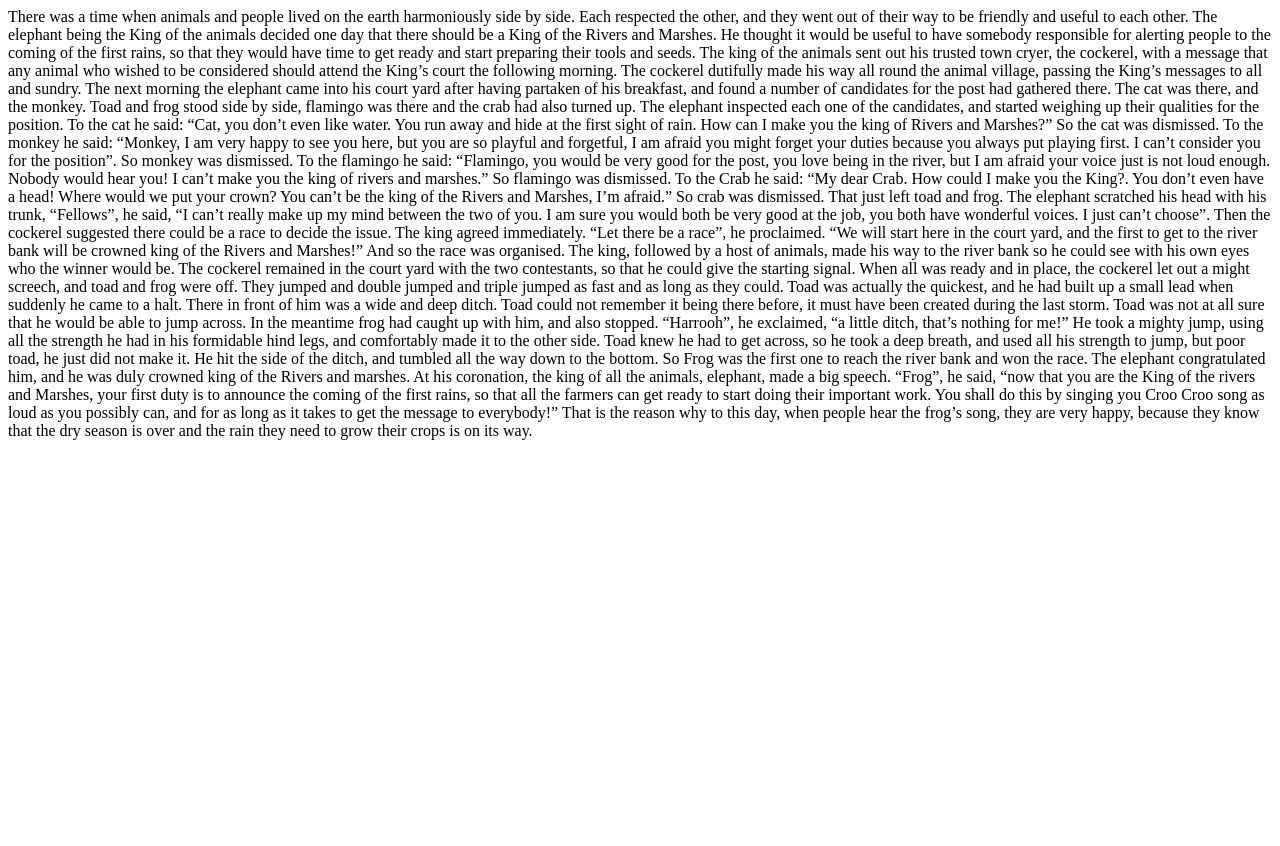
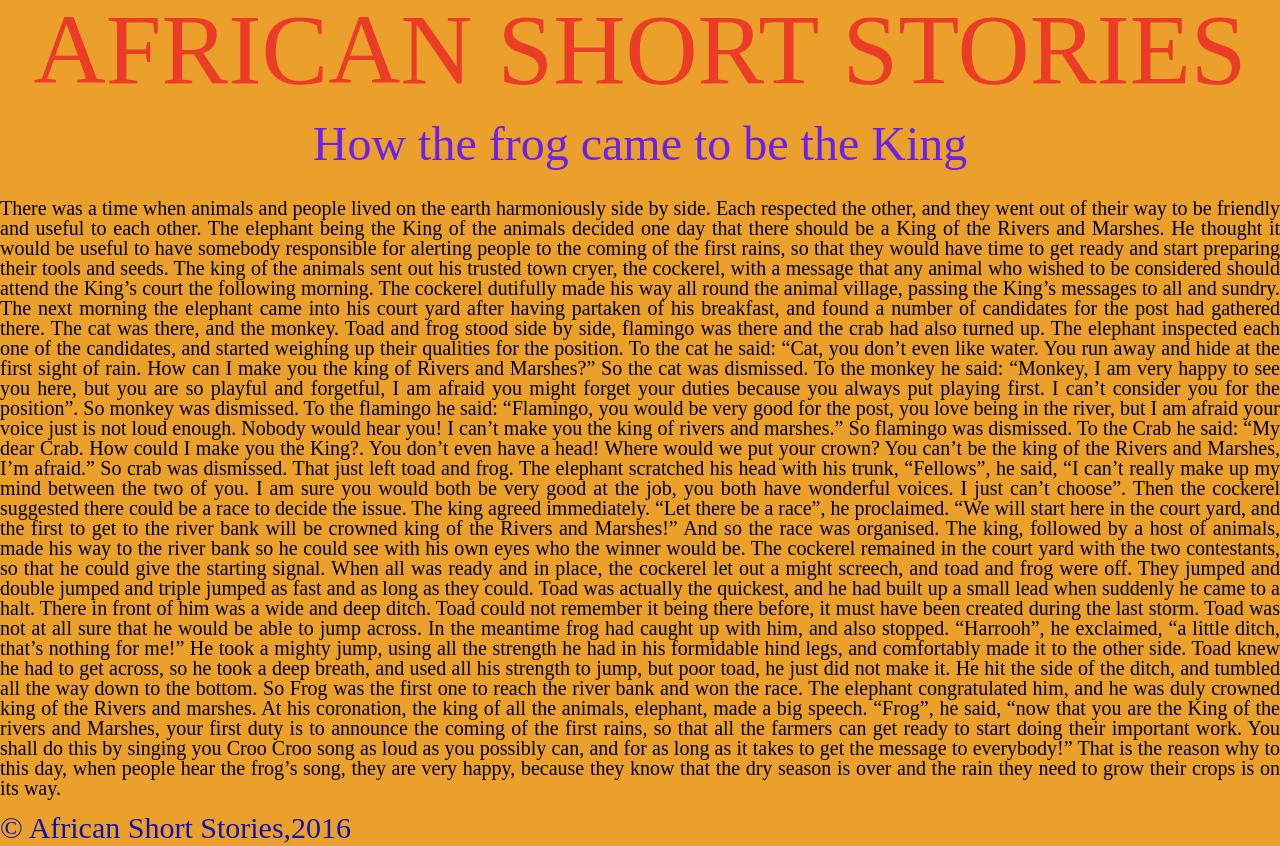
Before and after one commit to vamuigua/An-African-short-stories-website, a plain HTML site: page How the frog came to be the king of the rivers and marshes.html in a window 1280 px wide. Before the commit the page ends 800 px from the top, so only its background shows below. Drawn offline with Linux system fonts and the light colour scheme.

Commit message:
Frog becomes king font color

```diff
--- a/How the frog came to be the king of the rivers and marshes.html
+++ b/How the frog came to be the king of the rivers and marshes.html
@@ -1,31 +1,34 @@
-There was a time when animals and people lived on the earth harmoniously side by side. Each respected the other, and they went out of their way to be friendly and useful to each other.
-
+<!DOCTYPE html>
+<html>
+<head>
+  <meta charset="utf-8">
+  <title>African Short Stories</title>
+  <link rel="stylesheet" href="stylesheet.css">
+  <link href='https://fonts.googleapis.com/css?family=Roboto+Condensed|Poiret+One' rel='stylesheet' type='text/css'>
+</head>
+<body>
+  <!--HEADER-->
+  <header class=first-head>
+    <h1>AFRICAN SHORT STORIES</h1>
+  </header>
+  <div>
+    <h5>How the frog came to be the King</h5>
+<p>There was a time when animals and people lived on the earth harmoniously side by side. Each respected the other, and they went out of their way to be friendly and useful to each other.
 The elephant being the King of the animals decided one day that there should be a King of the Rivers and Marshes. He thought it would be useful to have somebody responsible for alerting people to the coming of the first rains, so that they would have time to get ready and start preparing their tools and seeds.
-
 The king of the animals sent out his trusted town cryer, the cockerel, with a message that any animal who wished to be considered should attend the King’s court the following morning. The cockerel dutifully made his way all round the animal village, passing the King’s messages to all and sundry. The next morning the elephant came into his court yard after having partaken of his breakfast, and found a number of candidates for the post had gathered there. The cat was there, and the monkey. Toad and frog stood side by side, flamingo was there and the crab had also turned up.
-
-
-
 The elephant inspected each one of the candidates, and started weighing up their qualities for the position.
-
 To the cat he said: “Cat, you don’t even like water. You run away and hide at the first sight of rain. How can I make you the king of Rivers and Marshes?” So the cat was dismissed.
-
 To the monkey he said: “Monkey, I am very happy to see you here, but you are so playful and forgetful, I am afraid you might forget your duties because you always put playing first. I can’t consider you for the position”. So monkey was dismissed.
-
 To the flamingo he said: “Flamingo, you would be very good for the post, you love being in the river, but I am afraid your voice just is not loud enough. Nobody would hear you! I can’t make you the king of rivers and marshes.” So flamingo was dismissed.
-
 To the Crab he said: “My dear Crab. How could I make you the King?. You don’t even have a head! Where would we put your crown? You can’t be the king of the Rivers and Marshes, I’m afraid.” So crab was dismissed.
-
 That just left toad and frog. The elephant scratched his head with his trunk, “Fellows”, he said, “I can’t really make up my mind between the two of you. I am sure you would both be very good at the job, you both have wonderful voices. I just can’t choose”. Then the cockerel suggested there could be a race to decide the issue. The king agreed immediately. “Let there be a race”, he proclaimed. “We will start here in the court yard, and the first to get to the river bank will be crowned king of the Rivers and Marshes!”
-
-
-
 And so the race was organised. The king, followed by a host of animals, made his way to the river bank so he could see with his own eyes who the winner would be. The cockerel remained in the court yard with the two contestants, so that he could give the starting signal. When all was ready and in place, the cockerel let out a might screech, and toad and frog were off. They jumped and double jumped and triple jumped as fast and as long as they could. Toad was actually the quickest, and he had built up a small lead when suddenly he came to a halt. There in front of him was a wide and deep ditch. Toad could not remember it being there before, it must have been created during the last storm. Toad was not at all sure that he would be able to jump across. In the meantime frog had caught up with him, and also stopped. “Harrooh”, he exclaimed, “a little ditch, that’s nothing for me!” He took a mighty jump, using all the strength he had in his formidable hind legs, and comfortably made it to the other side. Toad knew he had to get across, so he took a deep breath, and used all his strength to jump, but poor toad, he just did not make it. He hit the side of the ditch, and tumbled all the way down to the bottom.
-
-
-
 So Frog was the first one to reach the river bank and won the race. The elephant congratulated him, and he was duly crowned king of the Rivers and marshes. At his coronation, the king of all the animals, elephant, made a big speech. “Frog”, he said, “now that you are the King of the rivers and Marshes, your first duty is to announce the coming of the first rains, so that all the farmers can get ready to start doing their important work. You shall do this by singing you Croo Croo song as loud as you possibly can, and for as long as it takes to get the message to everybody!”
-
-
-
-That is the reason why to this day, when people hear the frog’s song, they are very happy, because they know that the dry season is over and the rain they need to grow their crops is on its way.
+That is the reason why to this day, when people hear the frog’s song, they are very happy, because they know that the dry season is over and the rain they need to grow their crops is on its way.</p>
+</div>
+</body>
+<!--Footer-->
+<footer>
+  <small>&copy; African Short Stories,2016</small>
+</footer>
+</html>
```
